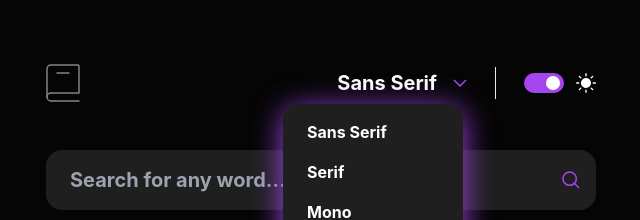
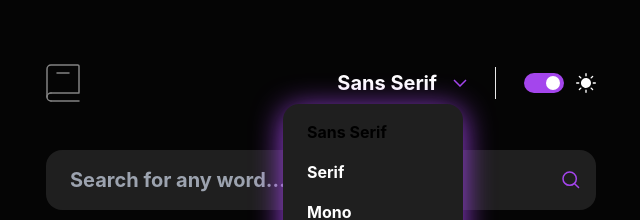
Before and after one commit to LadoAsambadze/Dictionary-web-app, a React (Vite) app: page / in a window 1280 px wide. Both pictures are taken after a click on the element "Sans Serif". Shown: the top 220 px of the page, without its empty margins (319-959 px from the left). Built offline with nearby package versions, Linux system fonts and the light colour scheme.

Commit message:
check: checking bug after pushing

```diff
--- a/src/App.jsx
+++ b/src/App.jsx
@@ -90,7 +90,7 @@ function App() {
           >
             <span
               onClick={fontChoose}
-              className={`hover:text-[#A445ED] font-bold text-white cursor-pointer ${
+              className={`hover:text-[#A445ED] font-bold cursor-pointer ${
                 !active ? "text-[#2D2D2D]" : null
               }`}
             >
```
